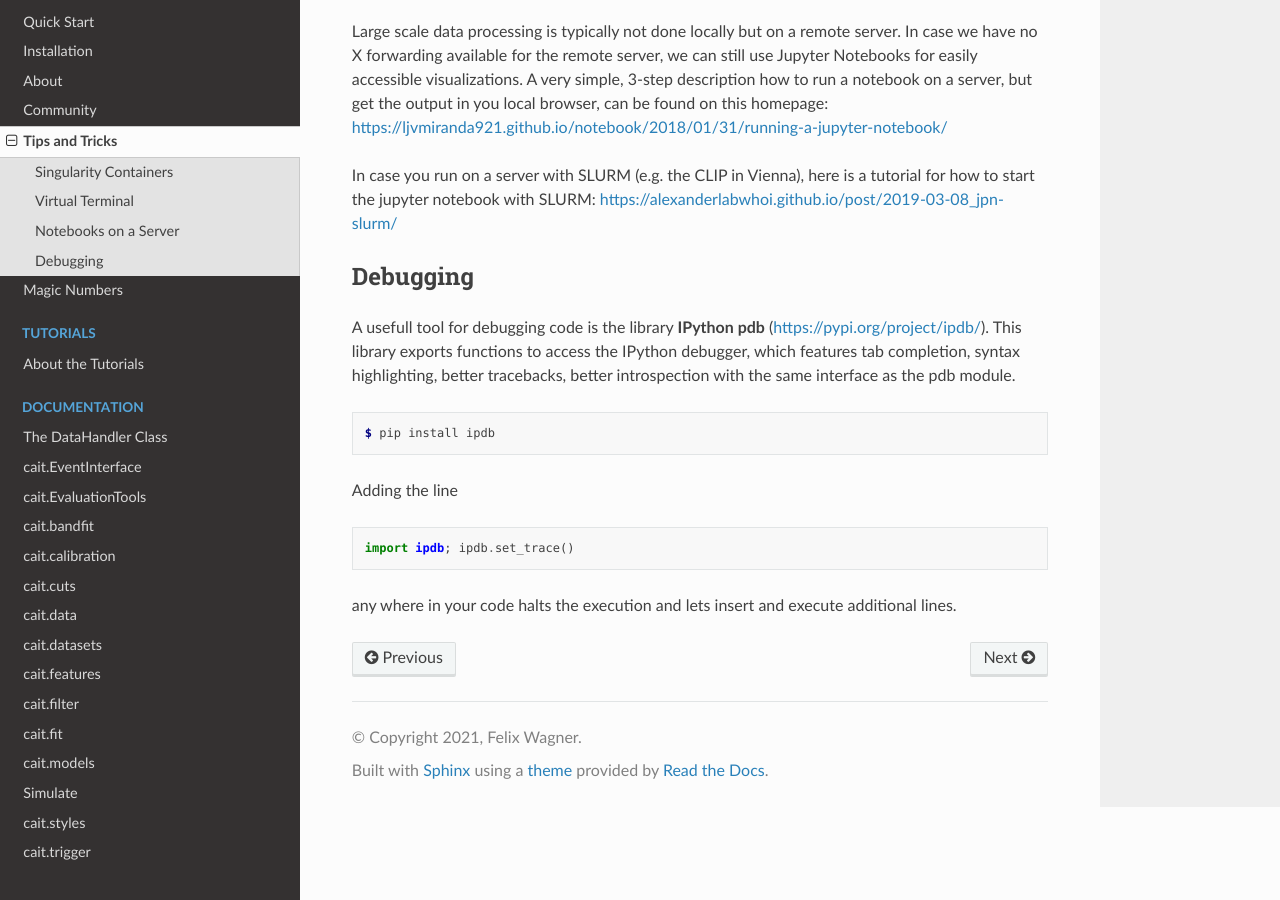
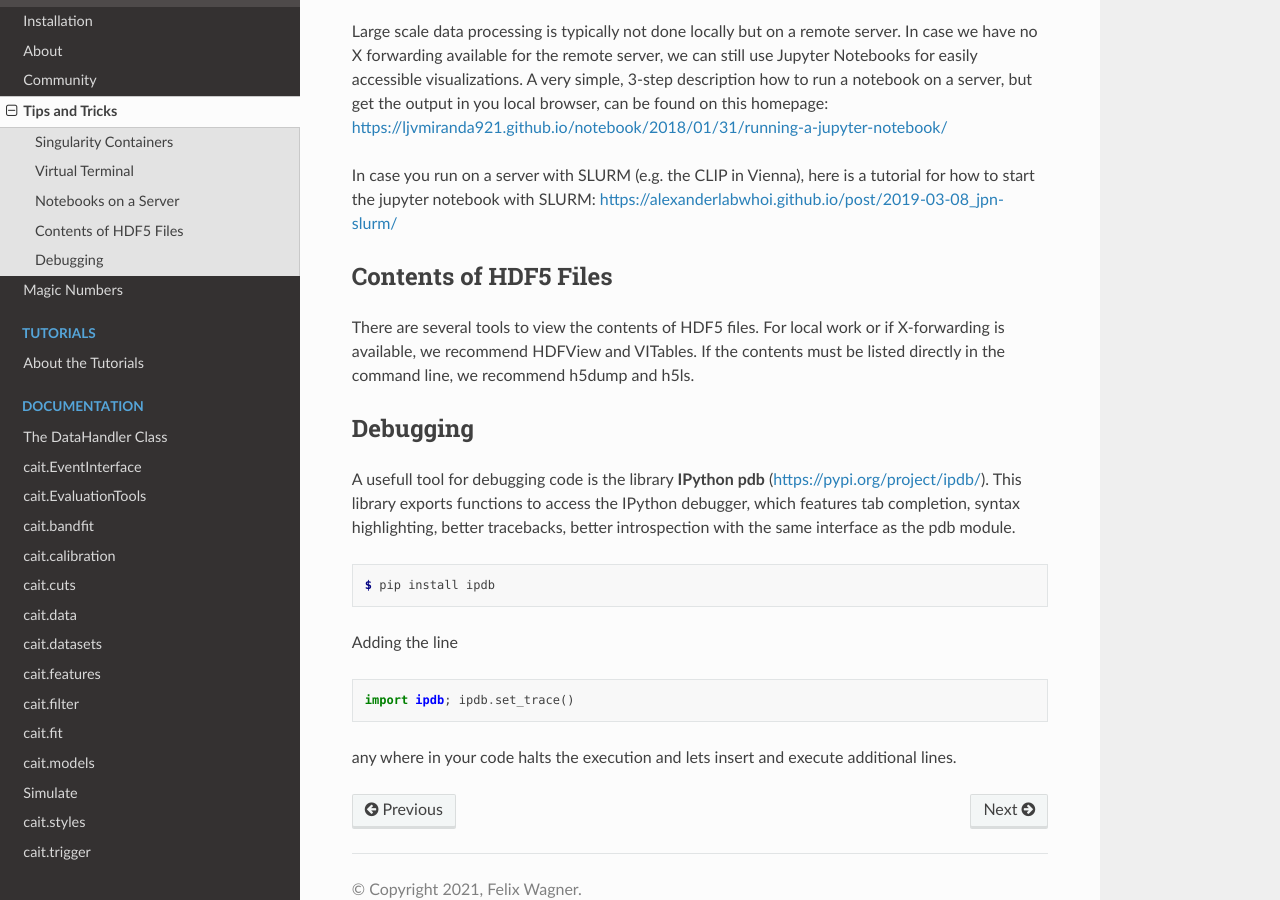
Before and after one commit to fewagner/cait, a Sphinx documentation site: the page built from docs/source/tips.rst, in a window 1280 px wide and 900 px high, scrolled down 1859 px. Built offline with Sphinx 7.4.7 and the Read the Docs theme 2.0.0, drawn with Linux system fonts in a browser that asks for light colours; pages that are not in the unit, such as notebooks, are missing from menus.

Commit message:
update docs and wheel file

```diff
--- a/docs/source/tips.rst
+++ b/docs/source/tips.rst
@@ -87,6 +87,12 @@ In case you run on a server with SLURM (e.g. the CLIP in Vienna), here is a tuto
 with SLURM:
 https://alexanderlabwhoi.github.io/post/2019-03-08_jpn-slurm/
 
+Contents of HDF5 Files
+=========================
+
+There are several tools to view the contents of HDF5 files. For local work or if X-forwarding is available, we recommend
+HDFView and VITables. If the contents must be listed directly in the command line, we recommend h5dump and h5ls.
+
 Debugging
 =============
 
```
Also changed, not shown: 1 other file.
